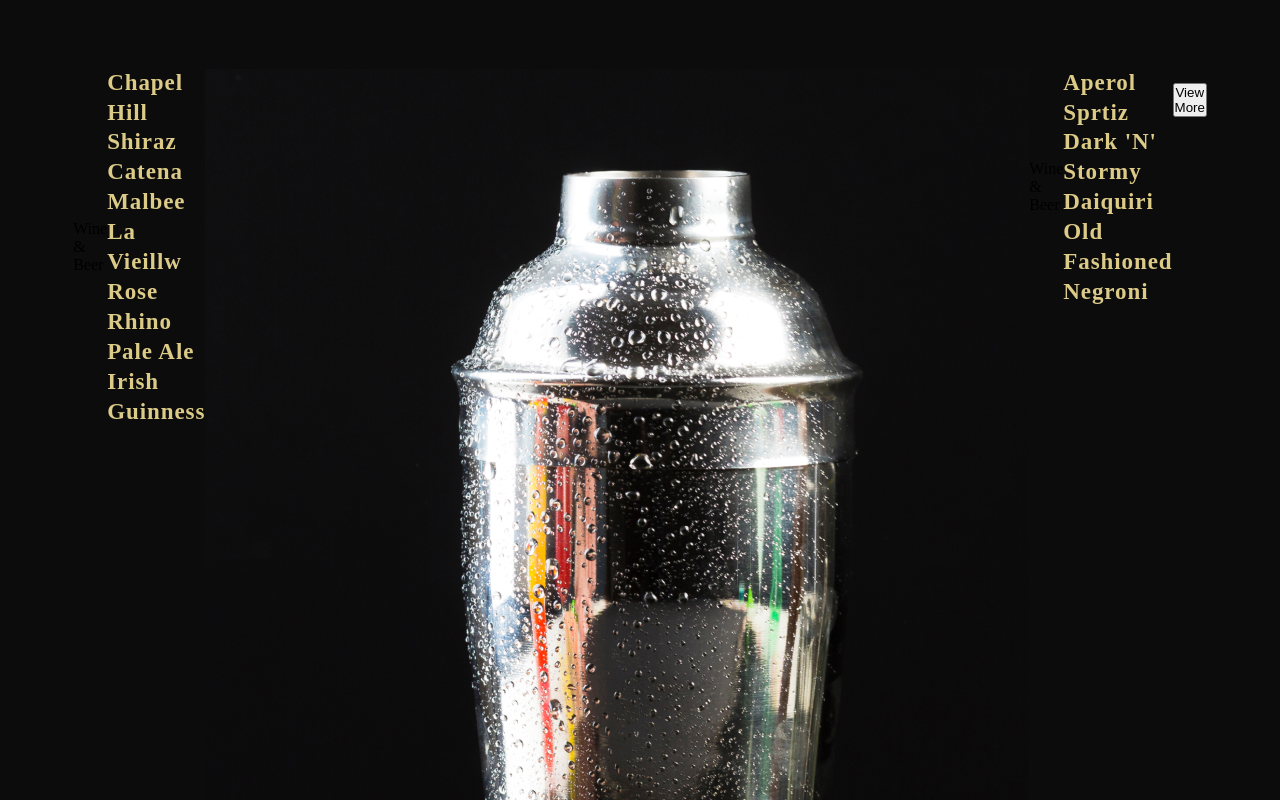
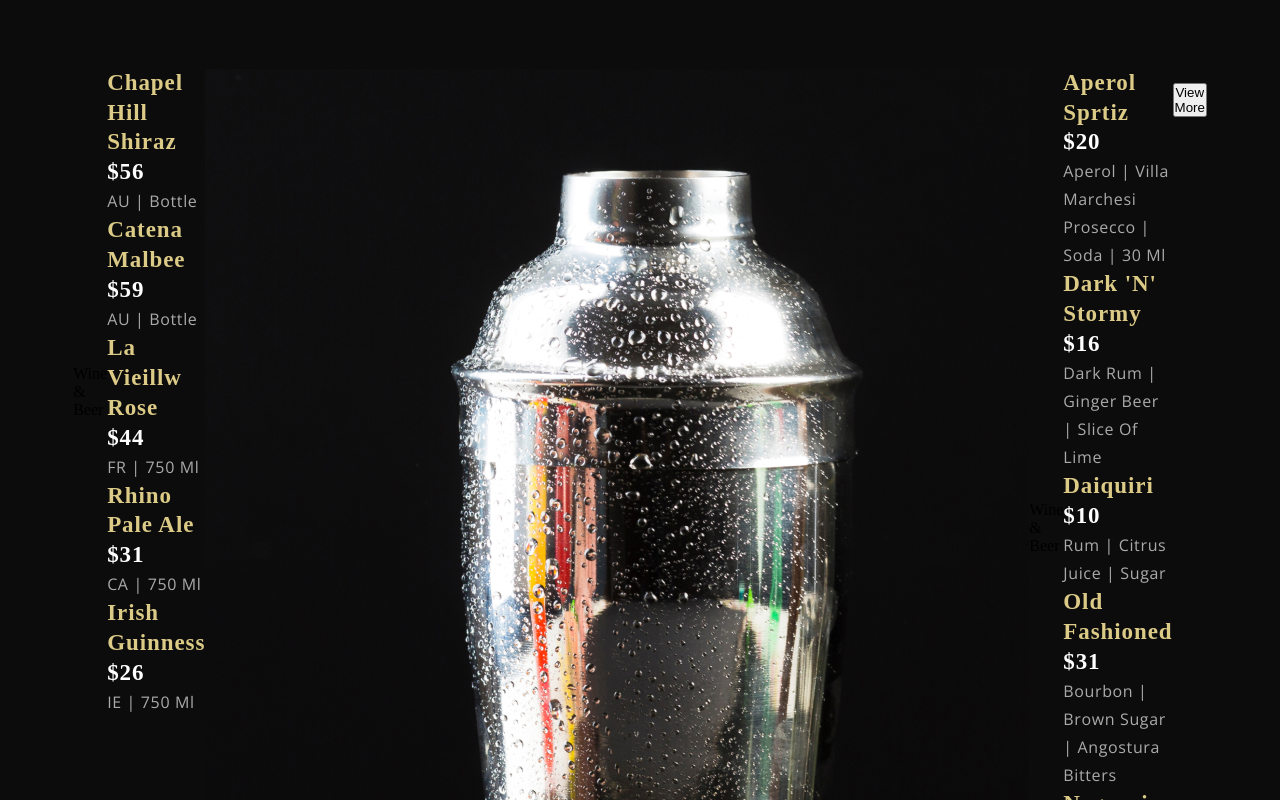
Before and after one commit to jyeung-se/jacques_boba, a React (Create React App) app: page / in a window 1280 px wide. Shown: the part 2460-3260 px from the top of the page. Built offline with nearby package versions, Linux system fonts and the light colour scheme; a web font is replaced by a local one.

Commit message:
Added specials menu item prices

```diff
--- a/src/components/Menuitem/MenuItem.jsx
+++ b/src/components/Menuitem/MenuItem.jsx
@@ -8,6 +8,16 @@
       <div className='app__menuitem-name'>
         <p className='p__cormorant' style={{ color: '#DCCA87' }}>{title}</p>
       </div>
+
+      <div className='app__menuitem-dash'></div>
+
+      <div className='app__menuitem-price'>
+        <p className='p__cormorant'>{price}</p>
+      </div>
+    </div>
+
+    <div className='app__menuitem-sub'>
+      <p className='p__opensans' style={{ color: '#AAA'}}>{tags}</p>
     </div>
   </div>
 );
```
